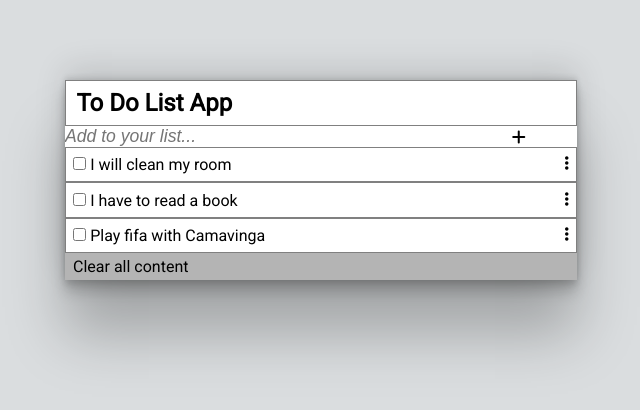
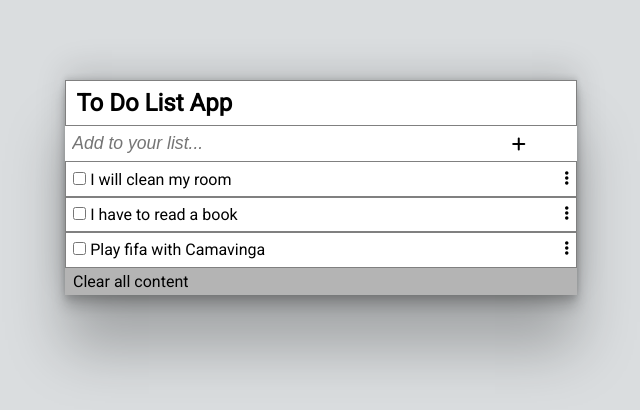
Before and after one commit to Chimoneg27/To-Do-List, a website built with webpack: page src/index.html in a window 1280 px wide. Shown: the whole page, without its empty margins (319-959 px from the left). Built offline with nearby package versions, Linux system fonts and the light colour scheme.

Commit message:
Update input styles

```diff
--- a/src/style.css
+++ b/src/style.css
@@ -50,6 +50,7 @@ input[type="text"] {
   font-style: italic;
   font-weight: 400;
   border: none;
+  padding: 0.45rem;
 }
 
 #addInput {
```
Also changed, not shown: dist/index.html.
